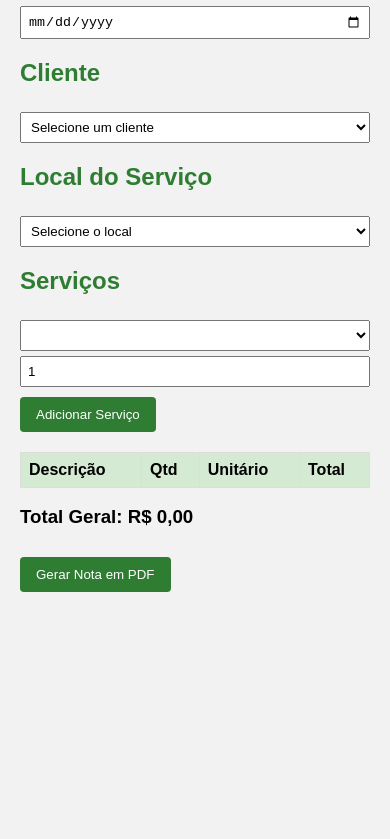
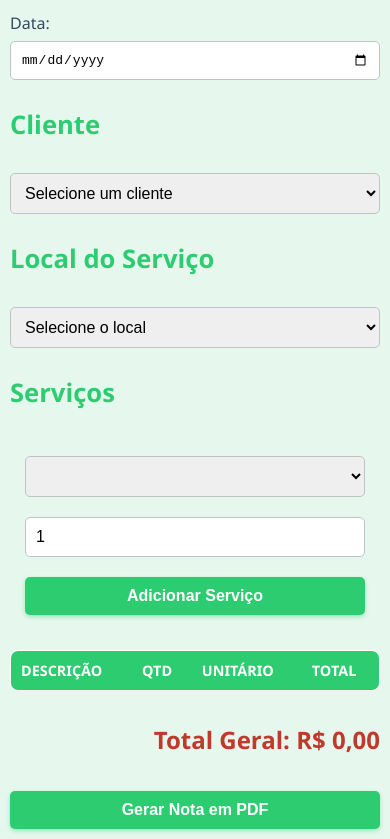
Before and after one commit to felippekisner/Clean, a plain HTML site: page nota.html in a window 390 px wide. Shown: the part 134-973 px from the top of the page. Before the commit the page ends 844 px from the top, so only its background shows below. Drawn offline with Linux system fonts and the light colour scheme; no server answers.

Commit message:
Refactor CSS with variables and improved styles
Added color variables, reset styles, and improved layout for body, forms, and buttons. Enhanced table styling and added responsive design.

```diff
--- a/style.css
+++ b/style.css
@@ -1,69 +1,184 @@
+/* style.css */
+
+/* 🎨 Variáveis de Cor */
+:root {
+    --color-primary-green: #2ecc71; /* Verde Vibrante */
+    --color-light-green: #e6f7ee; /* Verde Claro para Backgrounds */
+    --color-white: #ffffff;
+    --color-text-dark: #34495e; /* Texto Escuro */
+    --color-border-light: #bdc3c7; /* Borda Suave */
+}
+
+/* 🔄 Reset Básico */
+* {
+    box-sizing: border-box;
+    margin: 0;
+    padding: 0;
+}
 
 body {
-  font-family: Arial, sans-serif;
-  margin: 20px;
-  background: #f2f2f2;
+    font-family: 'Segoe UI', Tahoma, Geneva, Verdana, sans-serif;
+    background-color: var(--color-light-green); /* Fundo suave */
+    color: var(--color-text-dark);
+    line-height: 1.6;
+    padding: 20px;
 }
 
-h1, h2 {
-  color: #2e7d32;
+/* 📝 Estilo de Conteúdo Principal */
+.container {
+    max-width: 900px;
+    margin: 0 auto;
+    background-color: var(--color-white);
+    padding: 30px;
+    border-radius: 12px;
+    box-shadow: 0 4px 15px rgba(0, 0, 0, 0.1);
 }
 
-form {
-  margin-bottom: 20px;
-}
-select option {
-  white-space: nowrap;
-  overflow: hidden;
-  text-overflow: ellipsis;
-  padding: 5px;
-  line-height: 1.5;
+/* Aplicando o container ao body principal, pois o seu HTML não usa uma div container */
+body > h1:first-child, body > h2:first-child {
+    /* Garante que o primeiro elemento dentro do body tenha margem superior, se for necessário. */
+    margin-top: 0;
 }
 
+/* ✒️ Tipografia */
+h1, h2, h3 {
+    color: var(--color-primary-green);
+    margin-top: 25px;
+    margin-bottom: 15px;
+    border-bottom: 2px solid var(--color-light-green);
+    padding-bottom: 5px;
+}
+
+h1 {
+    font-size: 2.2em;
+    text-align: center;
+}
+
+h2 {
+    font-size: 1.6em;
+}
+
+h3 {
+    font-size: 1.3em;
+}
+
+/* 🕹️ Formulário e Inputs */
+form {
+    display: flex;
+    flex-wrap: wrap;
+    gap: 15px;
+    align-items: center;
+    padding: 15px;
+    margin-bottom: 20px;
+    background-color: var(--color-light-green);
+    border-radius: 8px;
+}
+
+input[type="text"],
+input[type="number"],
+input[type="date"],
+select {
+    padding: 10px;
+    border: 1px solid var(--color-border-light);
+    border-radius: 5px;
+    font-size: 1em;
+    flex-grow: 1; /* Permite que inputs se expandam */
+    min-width: 150px;
+}
 
 label {
-  display: block;
-  margin-top: 10px;
+    font-weight: bold;
+    color: var(--color-text-dark);
+    margin-right: 5px;
 }
 
-input[type="text"], input[type="number"], input[type="date"], select {
-  padding: 6px;
-  margin-top: 5px;
-  width: 100%;
-  max-width: 400px;
-  box-sizing: border-box;
-}
-
+/* 🟢 Botões Modernos */
 button {
-  background: #2e7d32;
-  color: white;
-  border: none;
-  padding: 10px 16px;
-  margin-top: 10px;
-  cursor: pointer;
-  border-radius: 4px;
+    background-color: var(--color-primary-green);
+    color: var(--color-white);
+    padding: 10px 20px;
+    border: none;
+    border-radius: 5px;
+    cursor: pointer;
+    font-size: 1em;
+    font-weight: bold;
+    transition: background-color 0.3s ease, transform 0.1s ease;
+    box-shadow: 0 2px 4px rgba(46, 204, 113, 0.4); /* Sombra suave verde */
 }
 
 button:hover {
-  background: #1b5e20;
+    background-color: #27ae60; /* Verde um pouco mais escuro no hover */
+    transform: translateY(-1px); /* Efeito de elevação sutil */
 }
 
-table {
-  width: 100%;
-  border-collapse: collapse;
-  margin-top: 20px;
-  background: white;
+button:active {
+    transform: translateY(1px);
 }
 
-table, th, td {
-  border: 1px solid #ddd;
+/* 📊 Tabelas Estilizadas */
+table {
+    width: 100%;
+    border-collapse: collapse;
+    margin-top: 20px;
+    background-color: var(--color-white);
+    border: 1px solid var(--color-border-light);
+    border-radius: 8px;
+    overflow: hidden; /* Garante que bordas arredondadas funcionem */
 }
 
 th, td {
-  padding: 8px;
-  text-align: left;
+    padding: 12px 15px;
+    text-align: left;
+    border-bottom: 1px solid var(--color-border-light);
 }
 
-th {
-  background: #d5ead2;
+thead th {
+    background-color: var(--color-primary-green);
+    color: var(--color-white);
+    font-weight: bold;
+    text-transform: uppercase;
 }
+
+tbody tr:nth-child(even) {
+    background-color: var(--color-light-green); /* Listras claras para melhor leitura */
+}
+
+tbody tr:hover {
+    background-color: #d5e9d2; /* Hover mais evidente */
+}
+
+/* 💰 Destaque de Total */
+#totalValue {
+    text-align: right;
+    font-size: 1.5em;
+    color: #c0392b; /* Um toque de vermelho para destaque financeiro */
+    font-weight: bold;
+    margin-top: 20px;
+    padding: 10px 0;
+}
+
+/* 📱 Responsividade Básica */
+@media (max-width: 600px) {
+    body {
+        padding: 10px;
+    }
+    .container {
+        padding: 15px;
+    }
+    form {
+        flex-direction: column;
+        align-items: stretch;
+    }
+    input[type="text"],
+    input[type="number"],
+    input[type="date"],
+    select,
+    button {
+        width: 100%;
+        margin-top: 5px;
+    }
+    th, td {
+        padding: 8px 10px;
+        font-size: 0.9em;
+    }
+}
```
